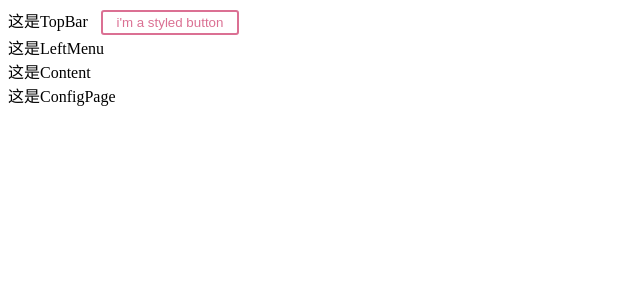
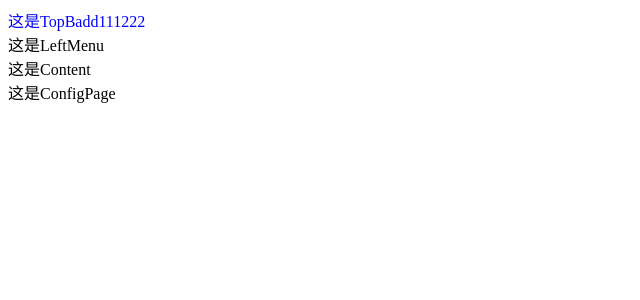
Before and after one commit to silent181/billion-dollar-baby, a React app: page / in a window 1280 px wide. Shown: the top 300 px of the page, without its empty margins (0-640 px from the left). Built offline with nearby package versions, Linux system fonts and the light colour scheme; the HTML template or start-up script is replaced by a standard one.

Commit message:
chore: use webpack-dev-server in development environment

```diff
--- a/index.htm
+++ b/index.html
@@ -8,6 +8,6 @@
 </head>
 <body>
     <div id="B_container"></div>
-    <script src="dist/home.bundle.js"></script>
+    <script src="home.bundle.js"></script>
 </body>
 </html>
--- a/package.json
+++ b/package.json
@@ -3,7 +3,7 @@
     "version": "0.0.1",
     "description": "whatever",
     "scripts": {
-        "dev": "webpack --config webpack.config.dev.js -w --process --env.dev",
+        "dev": "webpack-dev-server --open --config webpack.config.dev.js --process --env.dev",
         "build": "webpack --config webpack.config.prod.js --process --env.prod",
         "analysis": "webpack --config webpack.config.dev.js --process --env.bundleAnalysis"
     },
@@ -21,10 +21,10 @@
         "babel-plugin-lodash": "^3.3.4",
         "babel-plugin-styled-components": "^1.10.0",
         "css-loader": "^2.1.0",
-        "extract-text-webpack-plugin": "^3.0.2",
         "lodash": "^4.17.11",
         "mini-css-extract-plugin": "^0.5.0",
         "node-sass": "^4.11.0",
+        "react-hot-loader": "^4.7.1",
         "sass-loader": "^7.1.0",
         "style-loader": "^0.23.1",
         "styled-components": "^4.1.3",
@@ -32,6 +32,7 @@
         "webpack": "^4.29.5",
         "webpack-bundle-analyzer": "^3.0.4",
         "webpack-cli": "^3.2.3",
+        "webpack-dev-server": "^3.2.1",
         "webpack-merge": "^4.2.1"
     },
     "dependencies": {
--- a/src/pages/Home/TopBar/index.jsx
+++ b/src/pages/Home/TopBar/index.jsx
@@ -1,8 +1,7 @@
 import React from 'react';
-import {
-    Button
-} from 'Component';
+import styles from './index.scss?module';
 
+console.log(123);
 class TopBar extends React.Component {
     constructor(props) {
         super(props);
@@ -10,9 +9,8 @@ class TopBar extends React.Component {
 
     render() {
         return (
-            <div>
-                这是TopBar
-                <Button>i'm a styled button</Button>
+            <div className={styles.container}>
+                这是TopBadd111222
             </div>
         );
     }
--- /dev/null
+++ b/src/pages/Home/TopBar/index.scss
@@ -0,0 +1,3 @@
+.container {
+    color: blue;
+}
--- a/src/pages/app.jsx
+++ b/src/pages/app.jsx
@@ -1,6 +1,6 @@
 import React from 'react';
 import Home from './Home';
-
+import { hot } from 'react-hot-loader/root';
 class App extends React.Component {
     render() {
         return (
@@ -9,4 +9,4 @@ class App extends React.Component {
     }
 }
 
-export default App;
+export default hot(App);
--- a/webpack.config.base.js
+++ b/webpack.config.base.js
@@ -1,5 +1,6 @@
 const path = require('path');
 const glob = require('glob');
+const webpack = require('webpack');
 const TransferWebpackPlugin = require("transfer-webpack-plugin");
 
 const JS_ROOT = `./src`;
@@ -12,6 +13,11 @@ module.exports = {
     output: {
         filename: '[name].bundle.js',
         path: path.resolve(__dirname, './dist')
+    },
+    devServer: {
+        contentBase: path.resolve(__dirname),
+        port: 5588,
+        hot: true
     },
     module: {
         rules: [
@@ -28,7 +34,8 @@ module.exports = {
                         plugins: [
                             'lodash',
                             ["@babel/plugin-proposal-decorators", { "legacy": true }],
-                            ["@babel/plugin-proposal-class-properties", { "loose" : true }]
+                            ["@babel/plugin-proposal-class-properties", { "loose" : true }],
+                            'react-hot-loader/babel'
                         ]
                     }
                 }
--- a/webpack.config.dev.js
+++ b/webpack.config.dev.js
@@ -35,8 +35,13 @@ module.exports = (env, argv) => {
                     ]
                 }
             ]
-        }
+        },
+        plugins: [
+
+        ]
+    };
+    if (env.bundleAnalysis) {
+        devConfig.plugins.push(new BundleAnalyzerPlugin());
     }
-    devConfig.plugins = env.bundleAnalysis ? [new BundleAnalyzerPlugin()] : [];
     return merge(base, devConfig);
 };
```
